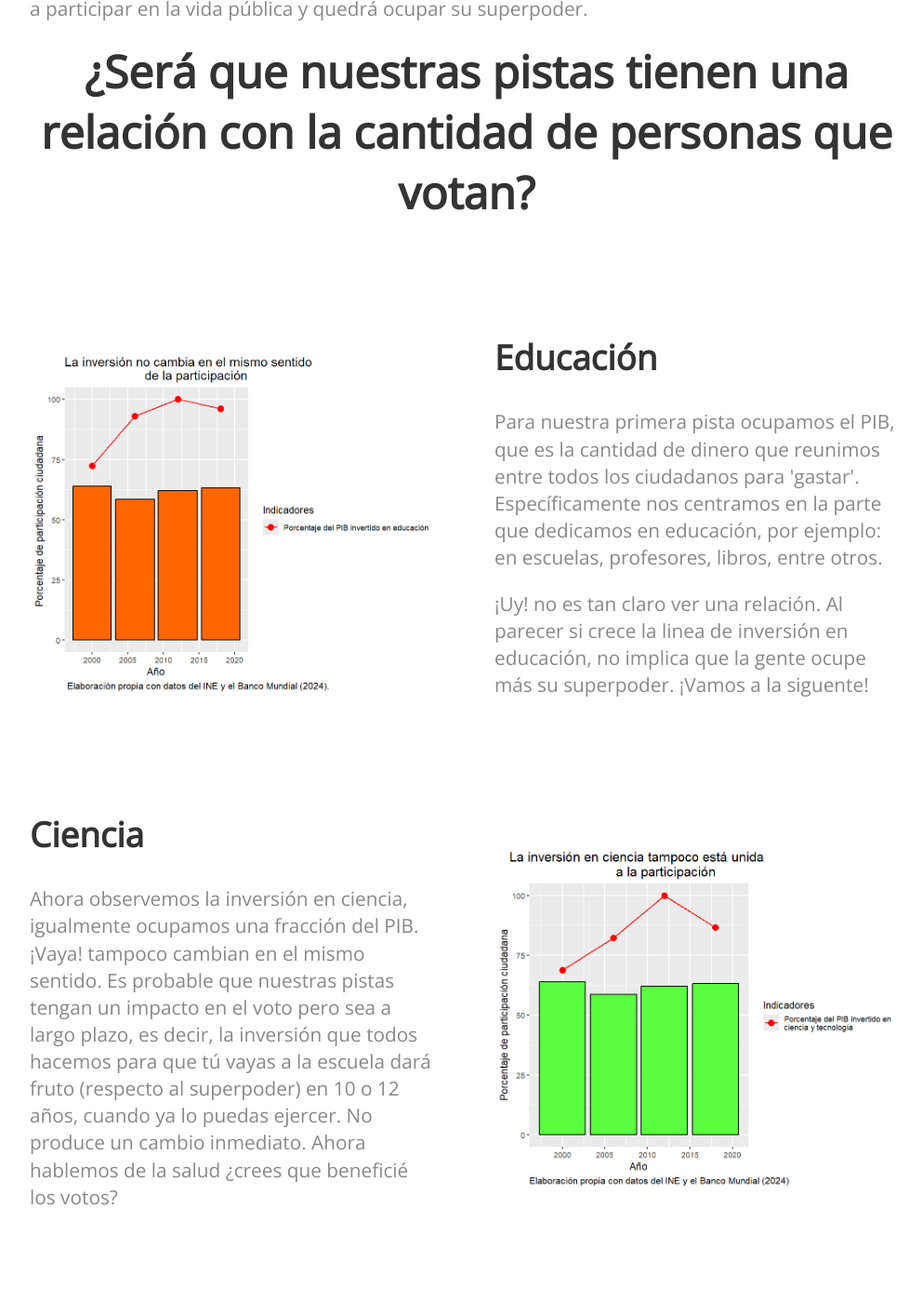
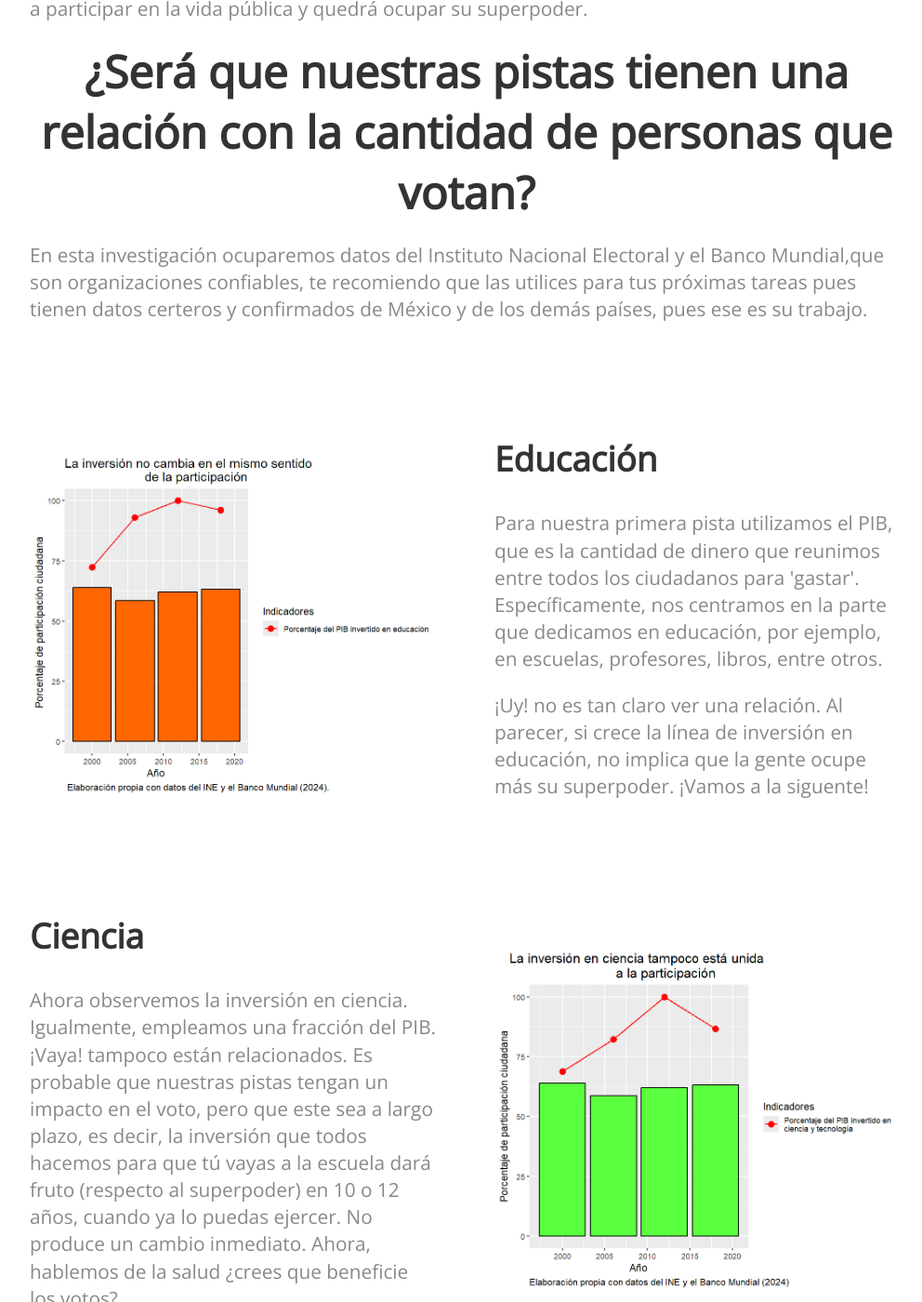
Before and after one commit to carlaAndr/democracia.github.io, a Jekyll site: the page built from index.html, in a window 1280 px wide and 1400 px high, scrolled down 1627 px. Shown: the whole window at 93% size, without its empty margins (138-1130 px from the left). Built offline with Jekyll 4.4.1, drawn with Linux system fonts in a browser that asks for light colours; nearby versions of some CDN libraries; some of the changed text lies outside the part shown.

Commit message:
Update index.html

```diff
--- a/index.html
+++ b/index.html
@@ -7,6 +7,7 @@
 		<div class="column">
 			<div>
 				<h1 class="editable">¡Hola, soy el agente Rayo P!</h1>
+				<p class="editable"> Historia escrita por Carla Andrea Sosa  </p>
 				<p class="editable">Soy un detective y hoy tengo una misión.
 
 				</p>
@@ -26,7 +27,7 @@
 			<h2 class="editable">    </h2>
 
 			<p class="editable"> Vivo en Democracialandia, un lugar donde los habitantes tienen un gran poder: ¡votar!
-					Así podemos decidir quiénes nos representan, quiénes escriben las reglas de nuestro país y lo más importante,
+					Así, podemos decidir quiénes nos representan, quiénes escriben las reglas de nuestro país y, lo más importante,
 					elegimos a quiénes toman las decisiones que nos afectan a todos.
 					Recientemente, nos hemos dado cuenta de que los ciudadanos ocupan menos su poder y queremos saber cómo ayudarlos a que lo usen.
 
@@ -49,6 +50,9 @@
 		¿Será que nuestras pistas tienen una relación con la cantidad de personas que votan?
 	</center>
 	</h1>
+	<p> En esta investigación ocuparemos datos del Instituto Nacional Electoral y el Banco Mundial,que son organizaciones confiables, te
+	recomiendo que las utilices para tus próximas tareas pues tienen datos certeros y confirmados de México y de los demás países, pues ese es su trabajo.
+	</p>
 
 </div>
 
@@ -60,13 +64,13 @@
 		<div>
 			<h2 class="editable">Educación</h2>
 
-			<p class="editable"> Para nuestra primera pista ocupamos el PIB, que es la cantidad de dinero que reunimos entre todos los ciudadanos para 'gastar'.
-				Específicamente nos centramos en la parte que dedicamos en educación, por ejemplo: en escuelas, profesores, libros, entre otros.
+			<p class="editable"> Para nuestra primera pista utilizamos el PIB, que es la cantidad de dinero que reunimos entre todos los ciudadanos para 'gastar'.
+				Específicamente, nos centramos en la parte que dedicamos en educación, por ejemplo, en escuelas, profesores, libros, entre otros.
 			</p>
 
 			<p>
 				¡Uy! no es tan claro ver una relación.
-				Al parecer si crece la linea de inversión en educación, no implica que la gente ocupe más su superpoder. ¡Vamos a la siguente!
+				Al parecer, si crece la línea de inversión en educación, no implica que la gente ocupe más su superpoder. ¡Vamos a la siguente!
 			</p>
 		</div>
 	</div>
@@ -76,11 +80,11 @@
 		<div>
 			<h2 class="editable">Ciencia</h2>
 
-			<p class="editable"> Ahora observemos la inversión en ciencia, igualmente ocupamos una fracción del PIB.
-			¡Vaya! tampoco cambian en el mismo sentido.
-			Es probable que nuestras pistas tengan un impacto en el voto pero sea a largo plazo, es decir, la inversión que todos hacemos para que tú
+			<p class="editable"> Ahora observemos la inversión en ciencia. Igualmente, empleamos una fracción del PIB.
+			¡Vaya! tampoco están relacionados.
+			Es probable que nuestras pistas tengan un impacto en el voto, pero que este sea a largo plazo, es decir, la inversión que todos hacemos para que tú
 			vayas a la escuela dará fruto (respecto al superpoder) en 10 o 12 años, cuando ya lo puedas ejercer. No produce un cambio inmediato.
-			Ahora hablemos de la salud ¿crees que beneficié los votos?
+			Ahora, hablemos de la salud ¿crees que beneficie los votos?
 			</p>
 
 		</div>
@@ -96,7 +100,7 @@
 		<div>
 			<h2 class="editable">Salud</h2>
 
-			<p class="editable"> Para medir la salud en Democracialandia ocupamos la esperanza de vida que es la cantidad de años
+			<p class="editable"> Para medir la salud en Democracialandia, disponemos la esperanza de vida que es la cantidad de años
 				que se calcula que vivirán los ciudadanos.
 				¡Wow! Al parecer, entre más años se espera vivir más porcentaje de la población va a votar.
 				Sorprendente ¿no?
@@ -132,7 +136,7 @@
 				Finalmente, llegamos a nuestra última pista: la brecha de pobreza.
 				Vivir en pobreza es luchar para tener las cosas básicas que la mayoría de nosotros damos por sentado, como una vivienda digna, aliementación nutritiva,
 				actividades de esparcimiento, servicios básicos, etc.
-				Aparentemente, tampoco hay un vínculo claro, después de 2005 pareciera que hay una relación pero no es posible afirmarlo.
+				Aparentemente, tampoco hay un vínculo claro, después de 2005 pareciera que hay una relación, pero no es posible afirmarlo.
 				¡Qué lástima! Nuestras pistas no han resultado ser muy buenas.
 			</p>
 		</div>
@@ -140,11 +144,11 @@
 </div>
 
 <div class="container">
-	<h2 class="editable">¿Entonces debemos de detener la inversión en educación, ciencia, salud, medio ambiente y disminución de la pobreza?</h2>
+	<h2 class="editable">¿Entonces, debemos detener la inversión en educación, ciencia, salud, medio ambiente y bienestar?</h2>
 	<div class="columns">
 		<div>
-		<p> ¡Por supuesto que no! La participación es un problema muy complejo, puede verse afectada por muchos factores que no ocupamos en nuestra investigación.
-		Seguiremos investigando con nuevas pistas, pero tú podrías ayudarnos participando con tu superpoder para el bien de tu país, cuando sea el momento. </p>
+		<p> ¡Por supuesto que no! La participación es un problema muy complejo, que puede verse afectada por muchos factores que no usamos en nuestra investigación.
+		Seguiremos investigando con nuevas pistas, pero tú podrías ayudarnos a participar con tu superpoder para el bien de tu país, cuando sea el momento. </p>
 		</div>
 		<div>
 			<img src="{{ site.baseurl }}/images/Perro2.jpg" alt="Perro2">
@@ -157,10 +161,10 @@
 <div class="darker">
 	<div class="container">
 		<h2 class="editable">¿Qué opinas, te gustaría tener este superpoder?</h2>
-		<p class="editable" style="text-align: center;"> En México, podrás ejercerlo cuando llegues a la mayoría de edad, 18 años,
+		<p class="editable" style="text-align: center;"> En México, podrás ejercerlo cuando llegues a la mayoría de edad, es decir 18 años,
 			y es muy importante que lo hagas,  ¡No pierdas la oportunidad de que tu voz sea escuchada!
 
-			Nota: Las gráficas utilizadas corresponden a datos de México, no de Democracilandia.
+			Por cierto, se me olvidaba decirte que las gráficas utilizadas corresponden a datos de México, no de Democracilandia.
 		</p>
 
 	</div>
```
